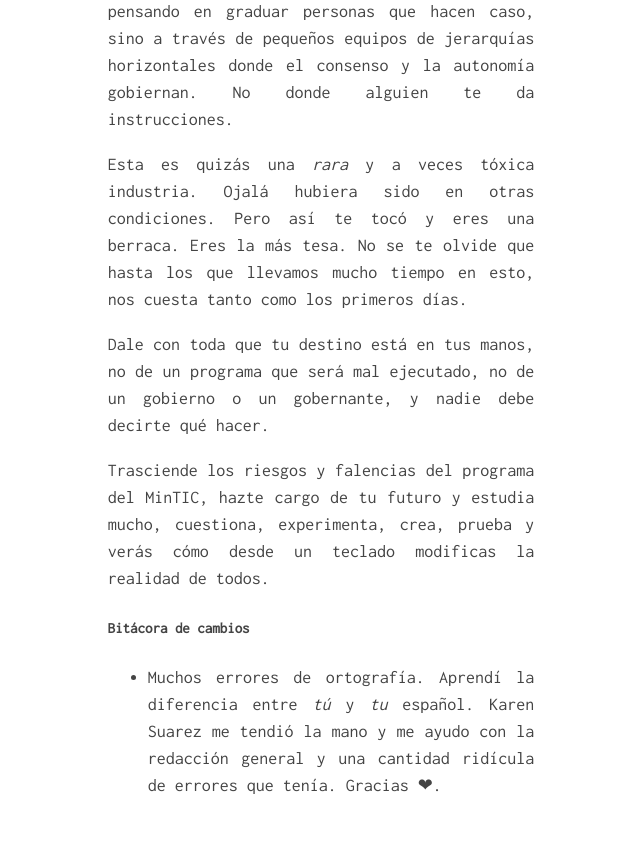
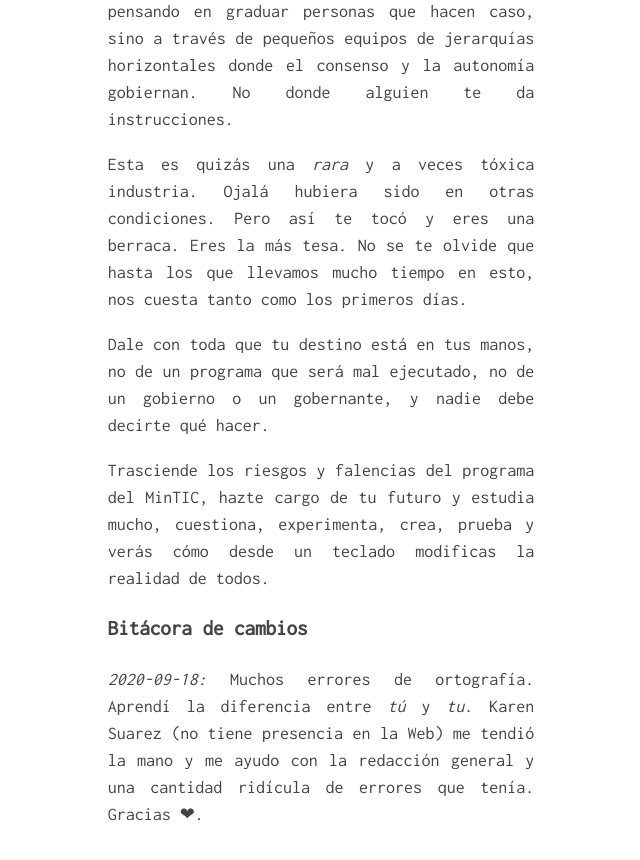
Before and after one commit to yujikiriki/yujikiriki.github.io, a Jekyll site: the page built from _posts/2020-09-16-carta_a_la_100001.md, in a window 1280 px wide and 900 px high, scrolled down 8909 px. Shown: the top 860 px of the window, without its empty margins (319-959 px from the left). Built offline with Jekyll 4.4.1, drawn with Linux system fonts in a browser that asks for light colours.

Commit message:
Mejor formato

```diff
--- a/_posts/2020-09-16-carta_a_la_100001.md
+++ b/_posts/2020-09-16-carta_a_la_100001.md
@@ -111,6 +111,6 @@ Dale con toda que tu destino está en tus manos, no de un programa que será mal
 
 Trasciende los riesgos y falencias del programa del MinTIC, hazte cargo de tu futuro y estudia mucho, cuestiona, experimenta, crea, prueba y verás cómo desde un teclado modificas la realidad de todos.
 
-##### Bitácora de cambios
+### Bitácora de cambios
 
-- Muchos errores de ortografía. Aprendí la diferencia entre _tú_ y _tu_ español. Karen Suarez me tendió la mano y me ayudo con la redacción general y una cantidad ridícula de errores que tenía. Gracias ❤.
+*2020-09-18:* Muchos errores de ortografía. Aprendí la diferencia entre _tú_ y _tu_. Karen Suarez (no tiene presencia en la Web) me tendió la mano y me ayudo con la redacción general y una cantidad ridícula de errores que tenía. Gracias ❤.
```
